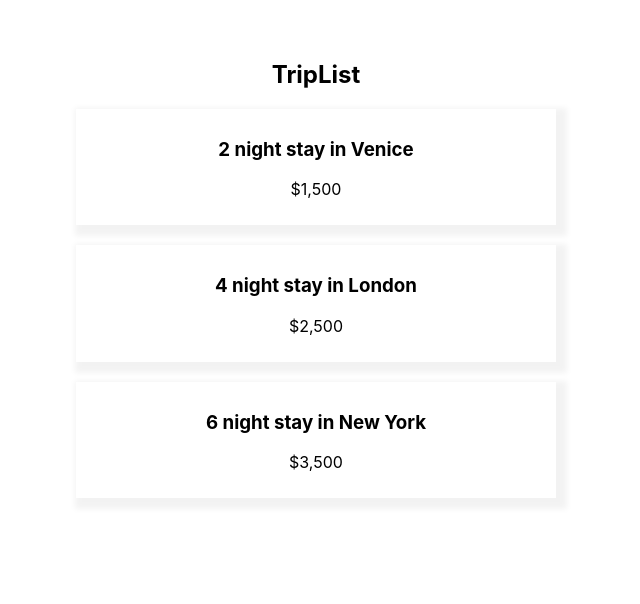
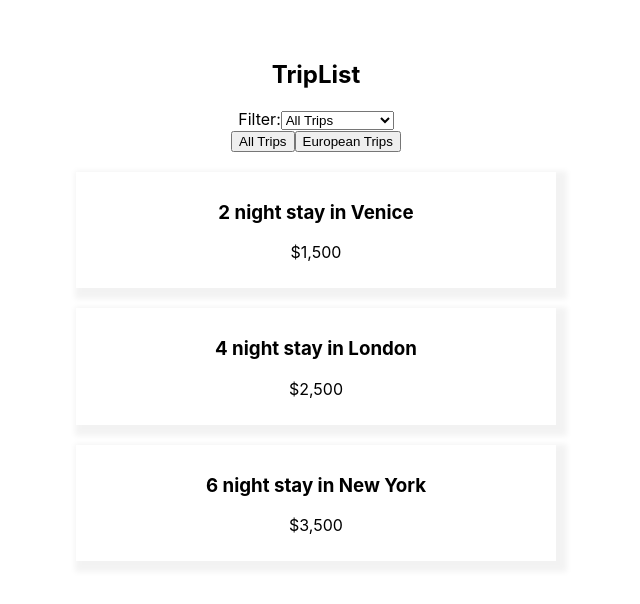
Before and after one commit to Kodake/tripago-app, a React (Create React App) app: page / in a window 1280 px wide. Shown: the top 604 px of the page, without its empty margins (324-964 px from the left). Built offline with nearby package versions, Linux system fonts and the light colour scheme; data requests are answered from the project's data file.

Commit message:
Adding styles to buttons and dropdown

```diff
--- a/src/components/TripList.tsx
+++ b/src/components/TripList.tsx
@@ -10,16 +10,32 @@ interface Trip {
 const TripList = () => {
 
     const [trips, setTrips] = useState([]);
+    const [url, setUrl] = useState('http://localhost:3000/trips');
 
     useEffect(() => {
-        fetch('http://localhost:3000/trips')
+        fetch(url)
             .then(data => data.json())
             .then(json => setTrips(json));
-    }, [])
+    }, [url]);
 
     return (
         <div className='trip-list'>
             <h2>TripList</h2>
+
+            <label>
+                <span>Filter:</span>
+                <select className='select' onChange={(e: React.ChangeEvent<HTMLSelectElement>) => setUrl(e.target.value)}>
+                    <option value={'http://localhost:3000/trips'}>All Trips</option>
+                    <option value={'http://localhost:3000/trips?loc=Europe'}>European Trips</option>
+                </select>
+            </label>
+
+            <div className='filters'>
+                <button onClick={() => setUrl('http://localhost:3000/trips')}>All Trips</button>
+
+                <button onClick={() => setUrl('http://localhost:3000/trips?loc=Europe')} >European Trips</button>
+            </div>
+
             <ul>
                 {trips.map((trip: Trip) => {
                     return (
@@ -27,7 +43,6 @@ const TripList = () => {
                             <h3>{trip.title}</h3>
                             <p>{trip.price}</p>
                         </li>
-
                     )
                 })}
             </ul>
```
